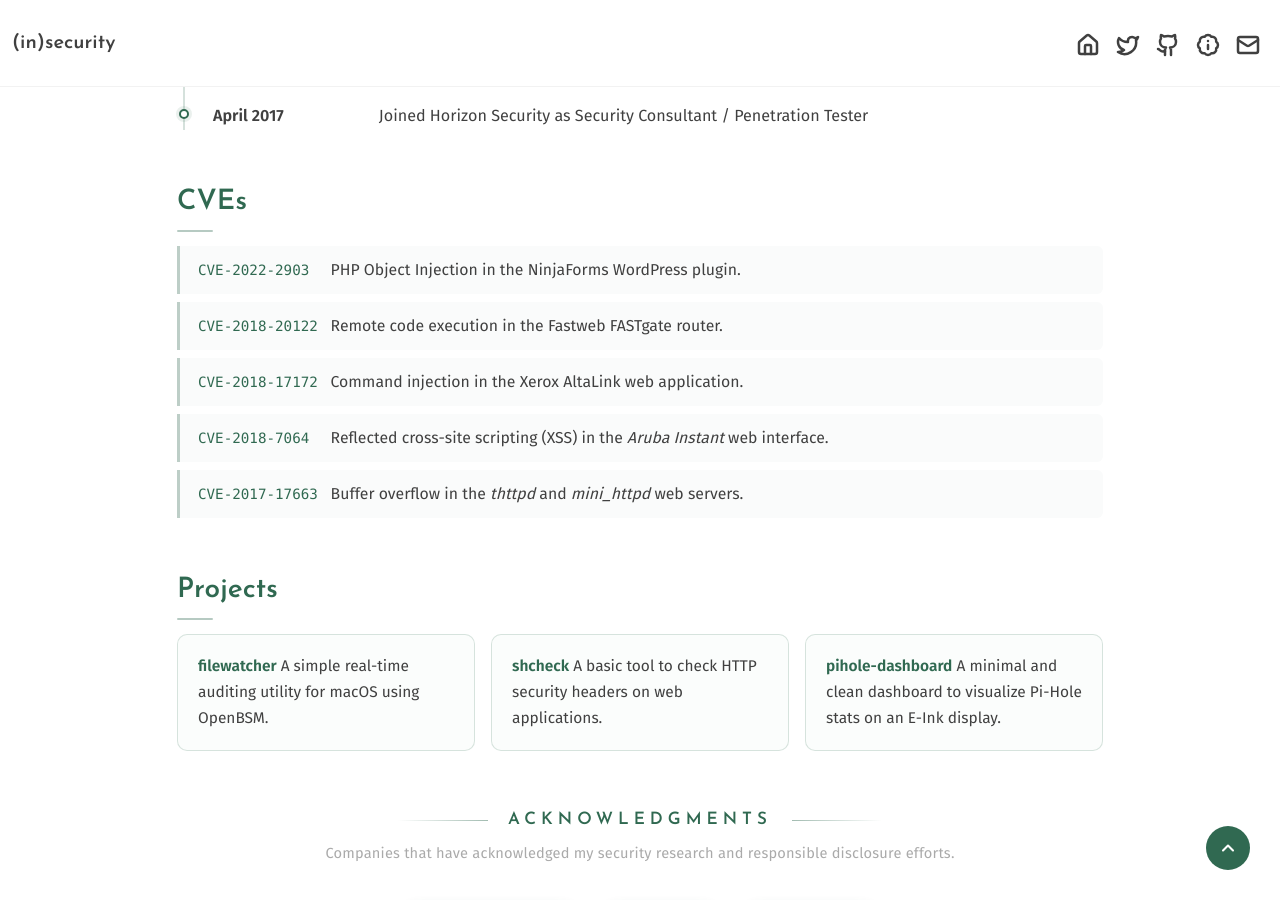
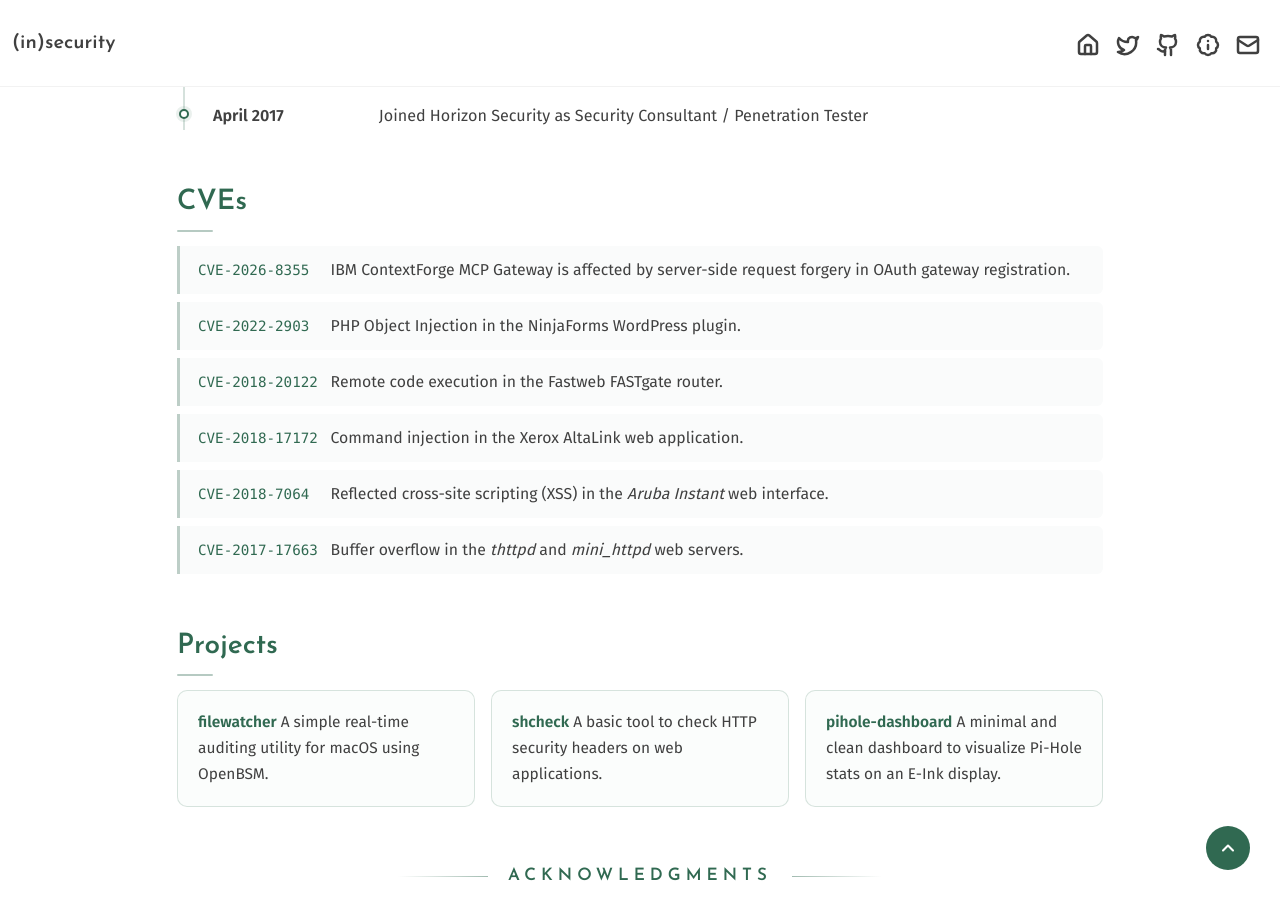
Before and after one commit to santoru/insecurity, a Jekyll site: the page built from about.md, in a window 1280 px wide and 900 px high, scrolled down 1416 px. Built offline with Jekyll 4.4.1, drawn with Linux system fonts in a browser that asks for light colours.

Commit message:
Update about.md

```diff
--- a/about.md
+++ b/about.md
@@ -33,6 +33,7 @@
 {: .timeline-list}
 
 ### CVEs
+- [CVE-2026-8355](https://www.ibm.com/support/pages/node/7285723){:ext} IBM ContextForge MCP Gateway is affected by server-side request forgery in OAuth gateway registration.
 - [CVE-2022-2903](https://wpscan.com/vulnerability/255b98ba-5da9-4424-a7e9-c438d8905864){:ext} PHP Object Injection in the NinjaForms WordPress plugin.
 - [CVE-2018-20122](https://cve.mitre.org/cgi-bin/cvename.cgi?name=CVE-2018-20122){:ext} Remote code execution in the Fastweb FASTgate router.
 - [CVE-2018-17172](https://securitydocs.business.xerox.com/wp-content/uploads/2018/12/cert_Security_Mini_Bulletin_XRX18AL_for_ALB80xx-C80xx_v1.1.pdf){:ext} Command injection in the Xerox AltaLink web application.
```
